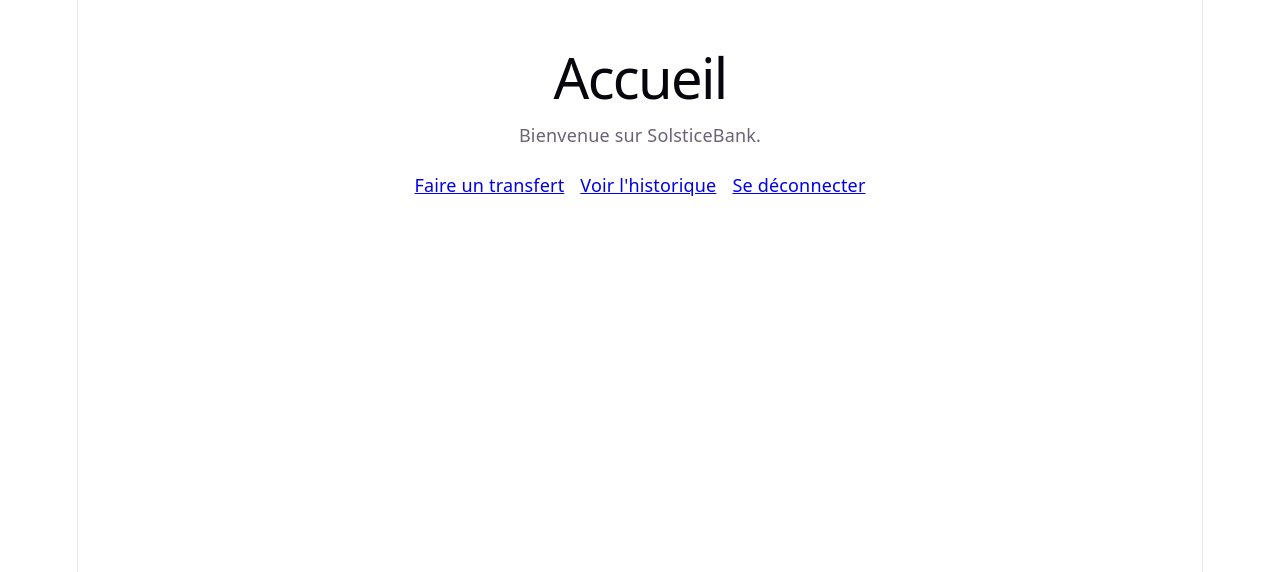
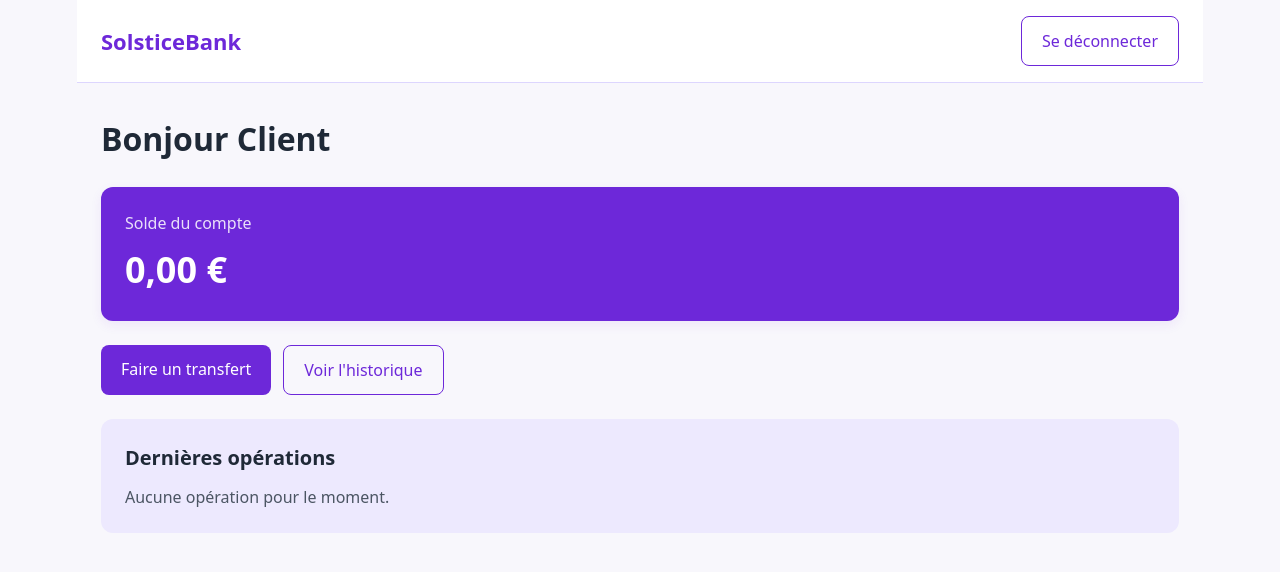
Before and after one commit to Poco2406/SolsticeBank, a React (Vite) app in the folder frontend/: page /accueil in a window 1280 px wide. Shown: the top 572 px of the page. Built offline with nearby package versions, Linux system fonts and the light colour scheme.

Commit message:
Modification

```diff
--- /dev/null
+++ b/frontend/src/Pages/Accueil.css
@@ -0,0 +1,77 @@
+.accueil {
+  display: flex;
+  flex-direction: column;
+  min-height: 100svh;
+}
+
+.entete {
+  display: flex;
+  justify-content: space-between;
+  align-items: center;
+  padding: 16px 24px;
+  background: var(--blanc);
+  border-bottom: 1px solid var(--border);
+}
+
+.logo {
+  color: var(--violet);
+  font-size: 22px;
+  font-weight: 700;
+}
+
+.accueil-contenu {
+  display: flex;
+  flex-direction: column;
+  gap: 24px;
+  padding: 32px 24px;
+}
+
+.carte-solde {
+  padding: 24px;
+  border-radius: 12px;
+  background: var(--violet);
+  color: var(--blanc);
+  box-shadow: var(--ombre);
+}
+
+.carte-solde-titre {
+  opacity: 0.85;
+}
+
+.carte-solde-montant {
+  margin-top: 8px;
+  font-size: 36px;
+  font-weight: 700;
+}
+
+.actions {
+  display: flex;
+  flex-wrap: wrap;
+  gap: 12px;
+}
+
+.encadre {
+  padding: 24px;
+  border-radius: 12px;
+  background: var(--lavande);
+
+  h2 {
+    margin-bottom: 12px;
+  }
+}
+
+.vide {
+  color: var(--gris-texte);
+}
+
+@media (max-width: 600px) {
+  .entete,
+  .accueil-contenu {
+    padding-inline: 16px;
+  }
+
+  .actions .bouton {
+    flex: 1;
+    text-align: center;
+  }
+}
--- a/frontend/src/Pages/Accueil.tsx
+++ b/frontend/src/Pages/Accueil.tsx
@@ -1,16 +1,51 @@
 import { Link } from 'react-router-dom'
+import './Accueil.css'
+
+// TODO : remplacer par les données du client récupérées depuis le backend
+const client = {
+  prenom: 'Client',
+  solde: 0,
+}
 
 function Accueil() {
   return (
-    <main className="page">
-      <h1>Accueil</h1>
-      <p>Bienvenue sur SolsticeBank.</p>
-      <nav className="menu">
-        <Link to="/transfert">Faire un transfert</Link>
-        <Link to="/historique">Voir l'historique</Link>
-        <Link to="/">Se déconnecter</Link>
-      </nav>
-    </main>
+    <div className="accueil">
+      <header className="entete">
+        <span className="logo">SolsticeBank</span>
+        <Link to="/" className="bouton bouton-secondaire">
+          Se déconnecter
+        </Link>
+      </header>
+
+      <main className="accueil-contenu">
+        <h1>Bonjour {client.prenom}</h1>
+
+        <section className="carte-solde">
+          <p className="carte-solde-titre">Solde du compte</p>
+          <p className="carte-solde-montant">
+            {client.solde.toLocaleString('fr-FR', {
+              style: 'currency',
+              currency: 'EUR',
+            })}
+          </p>
+        </section>
+
+        <section className="actions">
+          <Link to="/transfert" className="bouton">
+            Faire un transfert
+          </Link>
+          <Link to="/historique" className="bouton bouton-secondaire">
+            Voir l'historique
+          </Link>
+        </section>
+
+        <section className="encadre">
+          <h2>Dernières opérations</h2>
+          {/* TODO : afficher les dernières opérations depuis le backend */}
+          <p className="vide">Aucune opération pour le moment.</p>
+        </section>
+      </main>
+    </div>
   )
 }
 
--- a/frontend/src/index.css
+++ b/frontend/src/index.css
@@ -1,111 +1,93 @@
+/* Charte graphique SolsticeBank */
 :root {
-  --text: #6b6375;
-  --text-h: #08060d;
-  --bg: #fff;
-  --border: #e5e4e7;
-  --code-bg: #f4f3ec;
-  --accent: #aa3bff;
-  --accent-bg: rgba(170, 59, 255, 0.1);
-  --accent-border: rgba(170, 59, 255, 0.5);
-  --social-bg: rgba(244, 243, 236, 0.5);
-  --shadow:
-    rgba(0, 0, 0, 0.1) 0 10px 15px -3px, rgba(0, 0, 0, 0.05) 0 4px 6px -2px;
+  --violet: #6d28d9; /* logo, boutons principaux, éléments sélectionnés */
+  --violet-fonce: #5b21b6; /* survol des boutons */
+  --blanc-casse: #f8f7fc; /* fond général */
+  --lavande: #ede9fe; /* fonds de sections, encadrés, sélections */
+  --gris-fonce: #1f2937; /* textes, montants, titres */
+  --gris-texte: #4b5563; /* textes secondaires */
+  --blanc: #ffffff;
+  --border: #ddd6fe;
+  --ombre: 0 4px 12px rgba(109, 40, 217, 0.08);
 
   --sans: system-ui, 'Segoe UI', Roboto, sans-serif;
-  --heading: system-ui, 'Segoe UI', Roboto, sans-serif;
-  --mono: ui-monospace, Consolas, monospace;
 
-  font: 18px/145% var(--sans);
-  letter-spacing: 0.18px;
-  color-scheme: light dark;
-  color: var(--text);
-  background: var(--bg);
-  font-synthesis: none;
-  text-rendering: optimizeLegibility;
+  font: 16px/1.5 var(--sans);
+  color-scheme: light;
+  color: var(--gris-fonce);
+  background: var(--blanc-casse);
   -webkit-font-smoothing: antialiased;
   -moz-osx-font-smoothing: grayscale;
-
-  @media (max-width: 1024px) {
-    font-size: 16px;
-  }
 }
 
-@media (prefers-color-scheme: dark) {
-  :root {
-    --text: #9ca3af;
-    --text-h: #f3f4f6;
-    --bg: #16171d;
-    --border: #2e303a;
-    --code-bg: #1f2028;
-    --accent: #c084fc;
-    --accent-bg: rgba(192, 132, 252, 0.15);
-    --accent-border: rgba(192, 132, 252, 0.5);
-    --social-bg: rgba(47, 48, 58, 0.5);
-    --shadow:
-      rgba(0, 0, 0, 0.4) 0 10px 15px -3px, rgba(0, 0, 0, 0.25) 0 4px 6px -2px;
-  }
+* {
+  box-sizing: border-box;
+}
 
-  #social .button-icon {
-    filter: invert(1) brightness(2);
-  }
+body {
+  margin: 0;
+  background: var(--blanc-casse);
 }
 
 #root {
   width: 1126px;
   max-width: 100%;
   margin: 0 auto;
-  text-align: center;
-  border-inline: 1px solid var(--border);
   min-height: 100svh;
   display: flex;
   flex-direction: column;
-  box-sizing: border-box;
 }
 
-body {
+h1,
+h2,
+h3 {
+  color: var(--gris-fonce);
+  font-weight: 600;
   margin: 0;
 }
 
-h1,
-h2 {
-  font-family: var(--heading);
-  font-weight: 500;
-  color: var(--text-h);
+h1 {
+  font-size: 32px;
 }
 
-h1 {
-  font-size: 56px;
-  letter-spacing: -1.68px;
-  margin: 32px 0;
-  @media (max-width: 1024px) {
-    font-size: 36px;
-    margin: 20px 0;
-  }
+h2 {
+  font-size: 20px;
 }
-h2 {
-  font-size: 24px;
-  line-height: 118%;
-  letter-spacing: -0.24px;
-  margin: 0 0 8px;
-  @media (max-width: 1024px) {
-    font-size: 20px;
-  }
-}
+
 p {
   margin: 0;
 }
 
-code,
-.counter {
-  font-family: var(--mono);
-  display: inline-flex;
-  border-radius: 4px;
-  color: var(--text-h);
+a {
+  color: var(--violet);
 }
 
-code {
-  font-size: 15px;
-  line-height: 135%;
-  padding: 4px 8px;
-  background: var(--code-bg);
+/* Bouton principal (violet) */
+.bouton {
+  display: inline-block;
+  padding: 12px 20px;
+  border: none;
+  border-radius: 8px;
+  background: var(--violet);
+  color: var(--blanc);
+  font-size: 16px;
+  font-weight: 500;
+  text-decoration: none;
+  cursor: pointer;
+  transition: background 0.2s;
+
+  &:hover {
+    background: var(--violet-fonce);
+  }
 }
+
+/* Bouton secondaire (contour violet) */
+.bouton-secondaire {
+  background: transparent;
+  color: var(--violet);
+  border: 1px solid var(--violet);
+
+  &:hover {
+    background: var(--lavande);
+  }
+}
```
